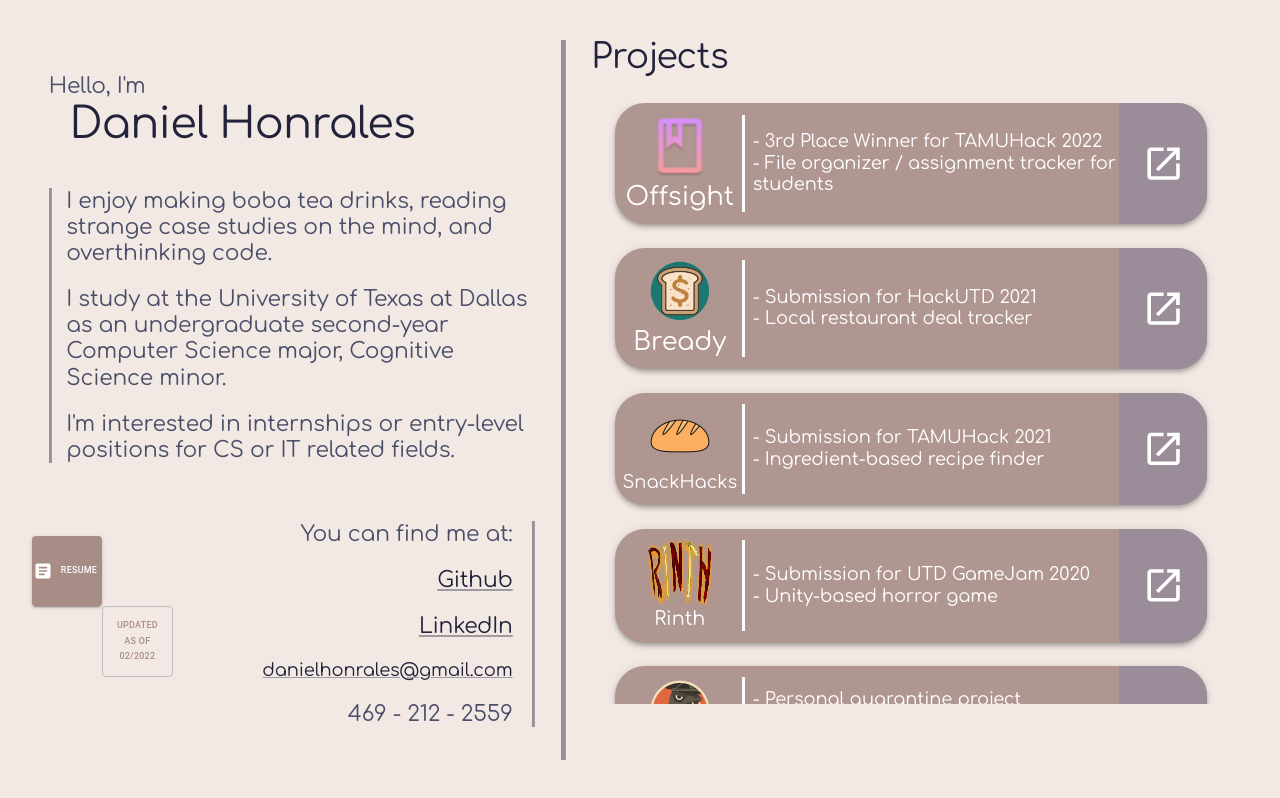
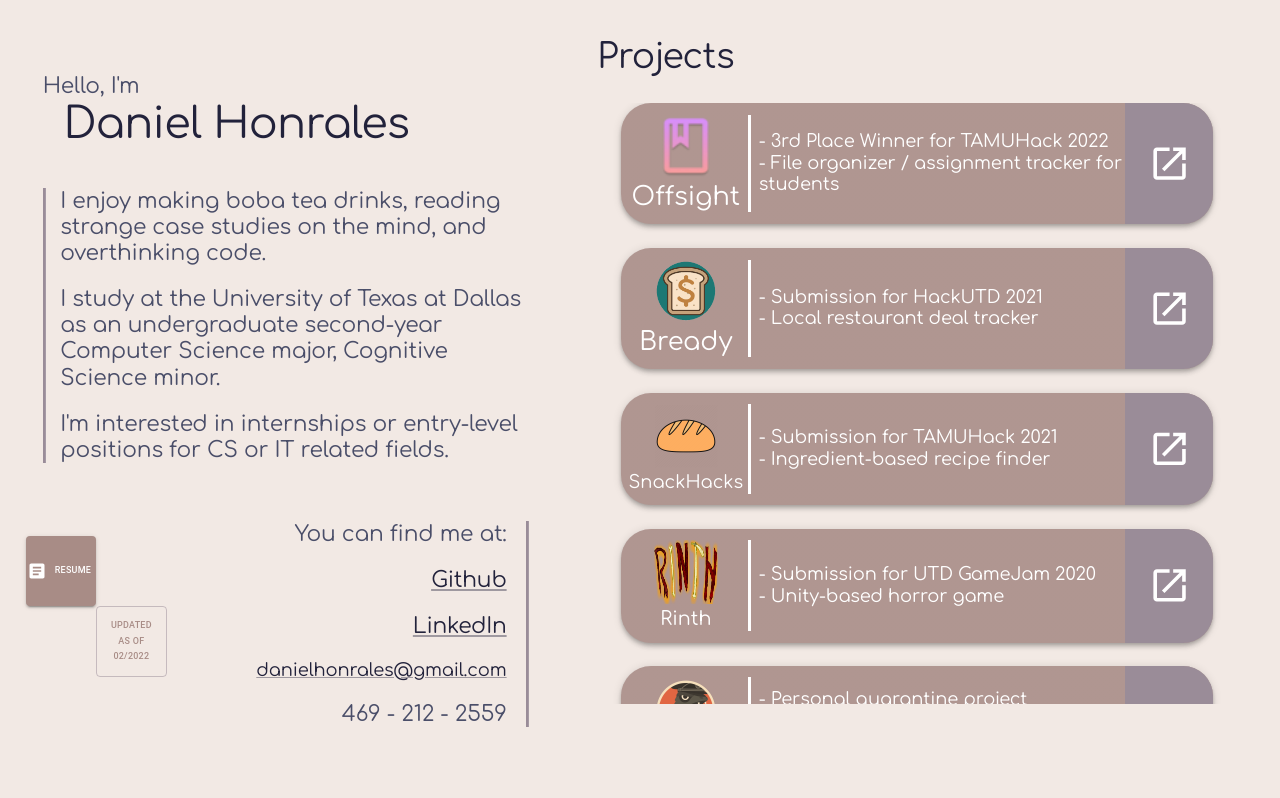
Before and after one commit to danielhonrales/portfolio, a React (Create React App) app in the folder portfolioApp/: page / in a window 1280 px wide. Built offline with nearby package versions, Linux system fonts and the light colour scheme.

Commit message:
Resume update

```diff
--- a/portfolioApp/src/App.js
+++ b/portfolioApp/src/App.js
@@ -4,6 +4,7 @@ import ArticleIcon from '@mui/icons-material/Article';
 import OpenInNewIcon from '@mui/icons-material/OpenInNew';
 import React from 'react';
 import { createTheme, ThemeProvider } from '@mui/material/styles';
+import useMediaQuery from '@mui/material/useMediaQuery';
 
 import offsightLogo from './offsight.png'
 import breadyLogo from './bready.png'
@@ -52,15 +53,25 @@ const theme = createTheme({
 
 function App() {
   document.body.style.background = '#F2E9E4';
+  const mobile = useMediaQuery('(min-width:1000px)');
+  let flexDirection;
+
+  if(mobile){
+    flexDirection = 'row';
+  }else{
+    flexDirection = 'column';
+  }
+
   return (
     <ThemeProvider theme={theme}>
         <Box sx={{display: 'flex',
+                  flexDirection: {flexDirection},
                   backgroundColor: 'background.main',
                   color: 'secondary.light',
                   width: '100vw',
                   height: '100vh'}}>
 
-          <Box sx={{width: '38%', margin: 'auto 2% auto auto'}}>
+          <Box sx={{width: '38%', margin: 'auto auto auto auto'}}>
 
             <Box sx={{width: '100%', height: '68%'}}>
               <Typography variant="h2">Hello, I'm<br/></Typography>
@@ -145,8 +156,6 @@ function App() {
           </Box>
 
 
-
-          <Divider orientation='vertical' sx={{backgroundColor: 'primary.main', width: '4px', height: '90%', margin: 'auto 0 auto 0'}}/>
 
 
 
```
Also changed, not shown: 1 other file (tests, documents, lock files or other folders).
